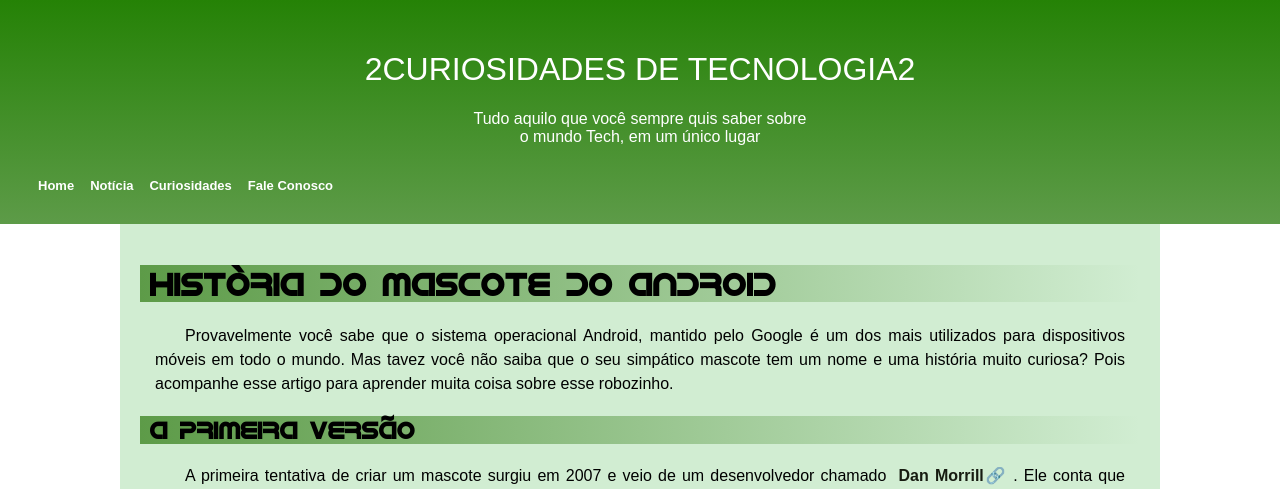
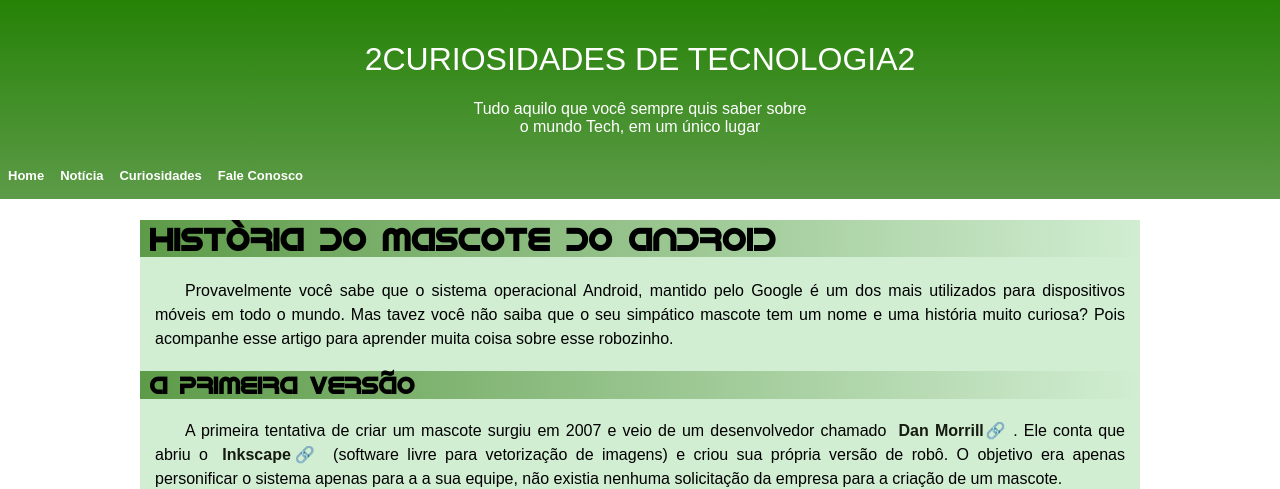
Before and after one commit to Joenderson94/html-css, a plain HTML site: page desafios/d010FINAL/index.html in a window 1280 px wide. Shown: the top 489 px of the page. Drawn offline with Linux system fonts and the light colour scheme.

Commit message:
teste celular

```diff
--- a/desafios/d010FINAL/style.css
+++ b/desafios/d010FINAL/style.css
@@ -5,6 +5,7 @@
     font-weight: normal;
 }
 @import url("https://fonts.googleapis.com/css2?family=Bebas+Neue&display=swap");
+
 
 :root{
     --cor0: #ffffff;
@@ -24,6 +25,8 @@
     font-family: Arial, Helvetica, sans-serif;
     background-color: var(--cor0);
     margin: 0%;
+    width: 100%;
+    min-width: 312px;
 
 }
 
@@ -31,8 +34,10 @@
 header{
     background-image: linear-gradient(to bottom,var(--cor4) , var(--cor3));
     max-height: 190px;
-    padding: 30px;
-    min-width: 320px;
+    padding-top: 20px;
+    padding-bottom: 15px;
+    width: 100%;
+    min-width: 312px;
     color: var(--cor0);
 }
 
@@ -42,7 +47,7 @@
     font-size: xx-large;
 }
 header>p{
-    min-width: 270px;
+    min-width: 312px;
     max-width: 340px;
     text-align: center;
     margin: auto;
@@ -69,10 +74,10 @@
     background-color: var(--cor1);
     border-radius: 0px 0px 15px 15px ;
     max-width: 1000px;
-    min-width: 340px;
+    min-width: 312px;
+
     margin:auto;
     margin-bottom: 30px;
-    padding: 20px;
 }
 main h1, h2{
     background-image: linear-gradient(to right, var(--cor3), transparent);
@@ -130,7 +135,7 @@
 }
 div{
     background-color: #161b10;
-    min-width: 300px;
+    min-width: 312px;
     max-width: 480px;
     margin: 50px auto;
 
@@ -168,5 +173,5 @@
     font-size: small;
     text-align: center;
     margin-bottom: -20px;
-    min-width:379px ;
+    width: 100%;
 }
```
